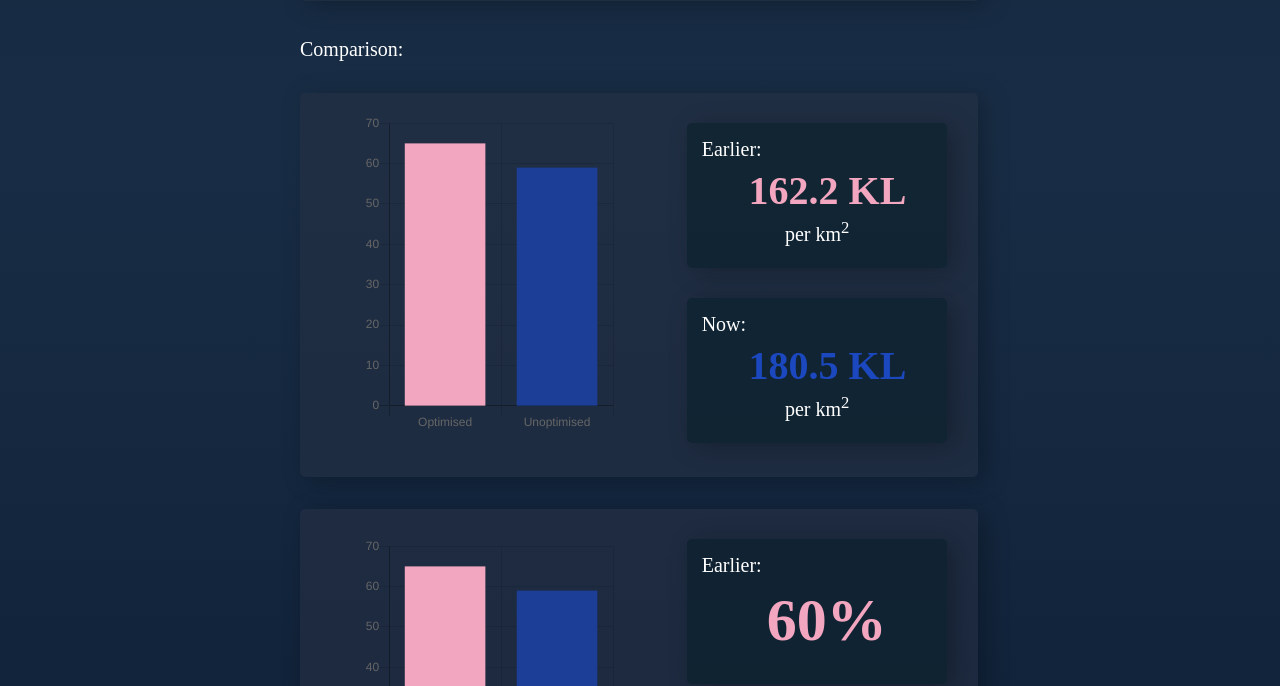
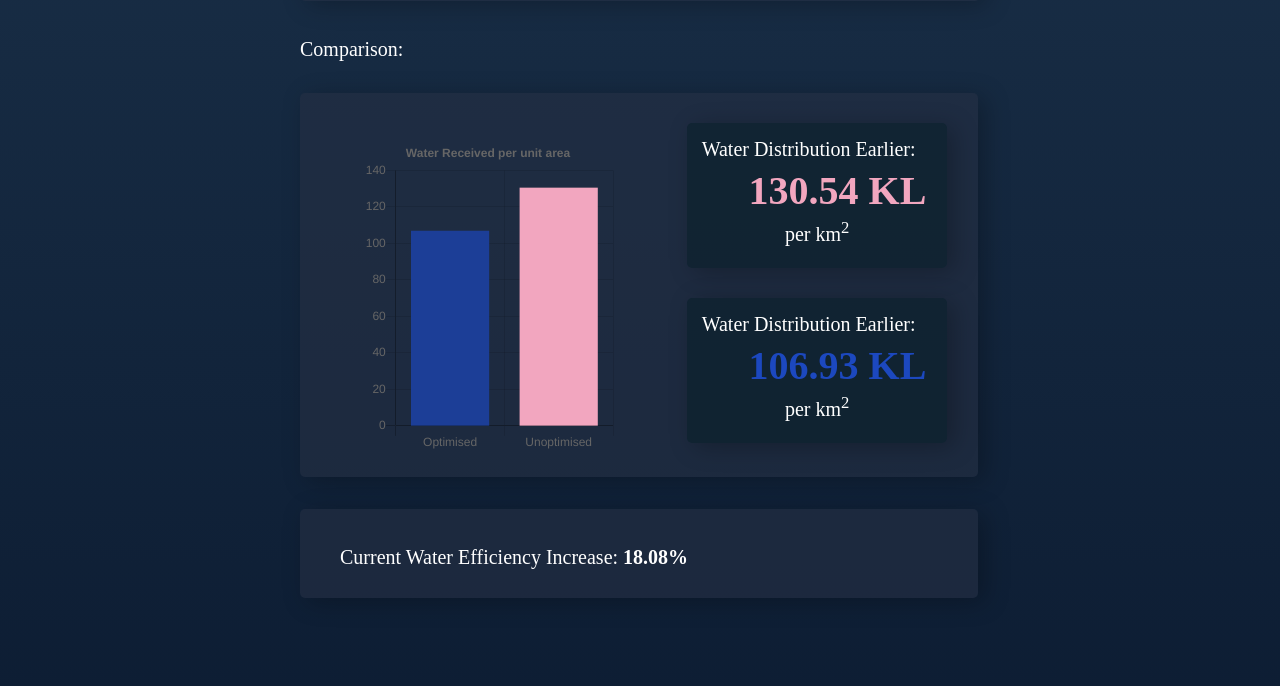
Before and after one commit to diyanigam/projecttitan, a Flask app: page /submit in a window 1280 px wide. Shown: the part 2889-3575 px from the top of the page. Run offline with Flask 3, Linux system fonts and the light colour scheme.

Commit message:
Update modeloutput.html

```diff
--- a/templates/modeloutput.html
+++ b/templates/modeloutput.html
@@ -38,7 +38,7 @@
          </tr>
          <tr>
             <td>
-            <img class ="img1" src="{{url_for('static', filename='map2.jpg')}}" alt="Current Routes">
+            <img class ="img1" src="{{url_for('static', filename='map1.jpg')}}" alt="Current Routes">
             </td>
          </tr>
          <tr>
@@ -46,7 +46,7 @@
          </tr>
          <tr>
             <td>
-            <img class ="img2" src="{{url_for('static', filename='map1.jpg')}}" alt="Optimised Routes">
+            <img class ="img2" src="{{url_for('static', filename='map2.jpg')}}" alt="Optimised Routes">
             </td>
          </tr>
          <tr>
@@ -56,24 +56,24 @@
          <tr>
             <td><div class="boxies">
                <br>
-               <div id="chart-container" style="width: 20vw; position: absolute;height: 25vw; margin-left: 60px;">
+               <div id="chart-container" style="width: 20vw; position: absolute;height: 25vw; margin-left: 60px; margin-top: 20px;">
                   <canvas id="myChart"></canvas>
                </div>
 
                <div class = "timyboxie">
-                  Earlier:
-                  <div class="bihariclass123"><h1>162.2 KL</h1></div>
+                  Water Distribution Earlier:
+                  <div class="bihariclass123"><h1>130.54 KL</h1></div>
                      <p>per km<sup>2</sup></p>
                </div>
                   <br>
                <div class = "timyboxie">
-                  Now:
-                  <div class="bihariclass123" style="color: #1C48BF;"><h1>180.5 KL</h1></div>
+                  Water Distribution Earlier:
+                  <div class="bihariclass123" style="color: #1C48BF;"><h1>106.93 KL</h1></div>
                   <p>per km<sup>2</sup></p>
                </div>
             </div></td>
          </tr>
-
+<!--
          <tr>
             <td>
             <div class="boxies">
@@ -92,12 +92,12 @@
                </div>
             </div>
             </td>
-         </tr>
+         </tr>-->
 
          <tr>
          <td>
             <div class="boxie">
-               <div class = 'txtb'>Water increase to unit area:</div>
+               <div class = 'txtb'>Current Water Efficiency Increase:<b>  18.08%</b></div>
             </div>
          </td>
          </tr>
@@ -120,17 +120,15 @@
       const data = {
     labels: ['Optimised', 'Unoptimised'],
     datasets: [{
-     backgroundColor: ['rgb(242,166,191)','rgb(28,62,151)'],
-      data: [65, 59]
+     backgroundColor: ['rgb(28,62,151)', 'rgb(242,166,191)'],
+      data: [106.93, 130.54]
     }]
   };
   const options = {
-   plugins: {
-      title: {
-         display: true,
-         text: 'Custom Chart Title'
-      }
-   },
+   title: {
+        display: true,
+        text: 'Water Received per unit area'
+      },
    responsive: true,
    maintainAspectRatio: false,
    legend: {
```
